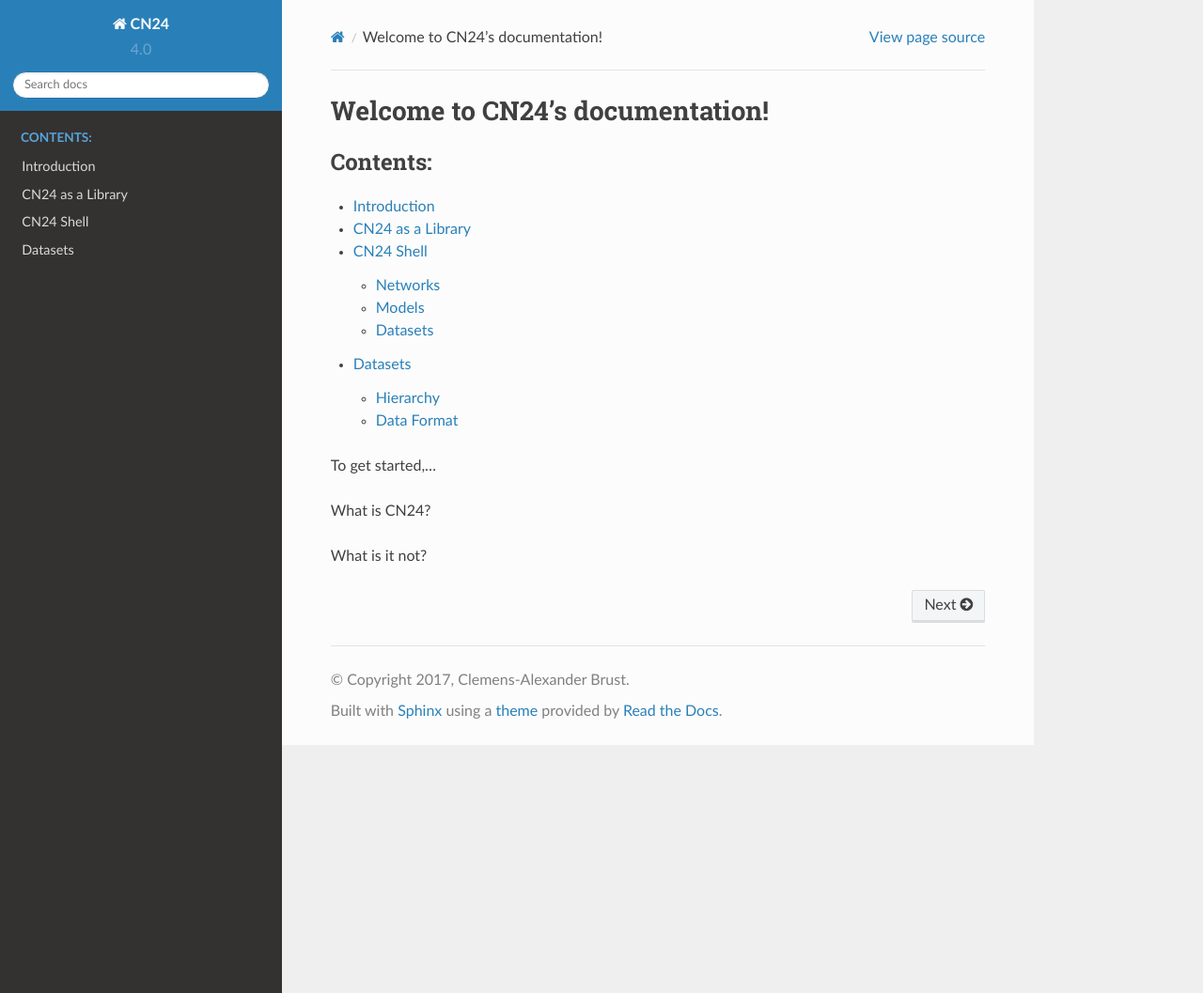
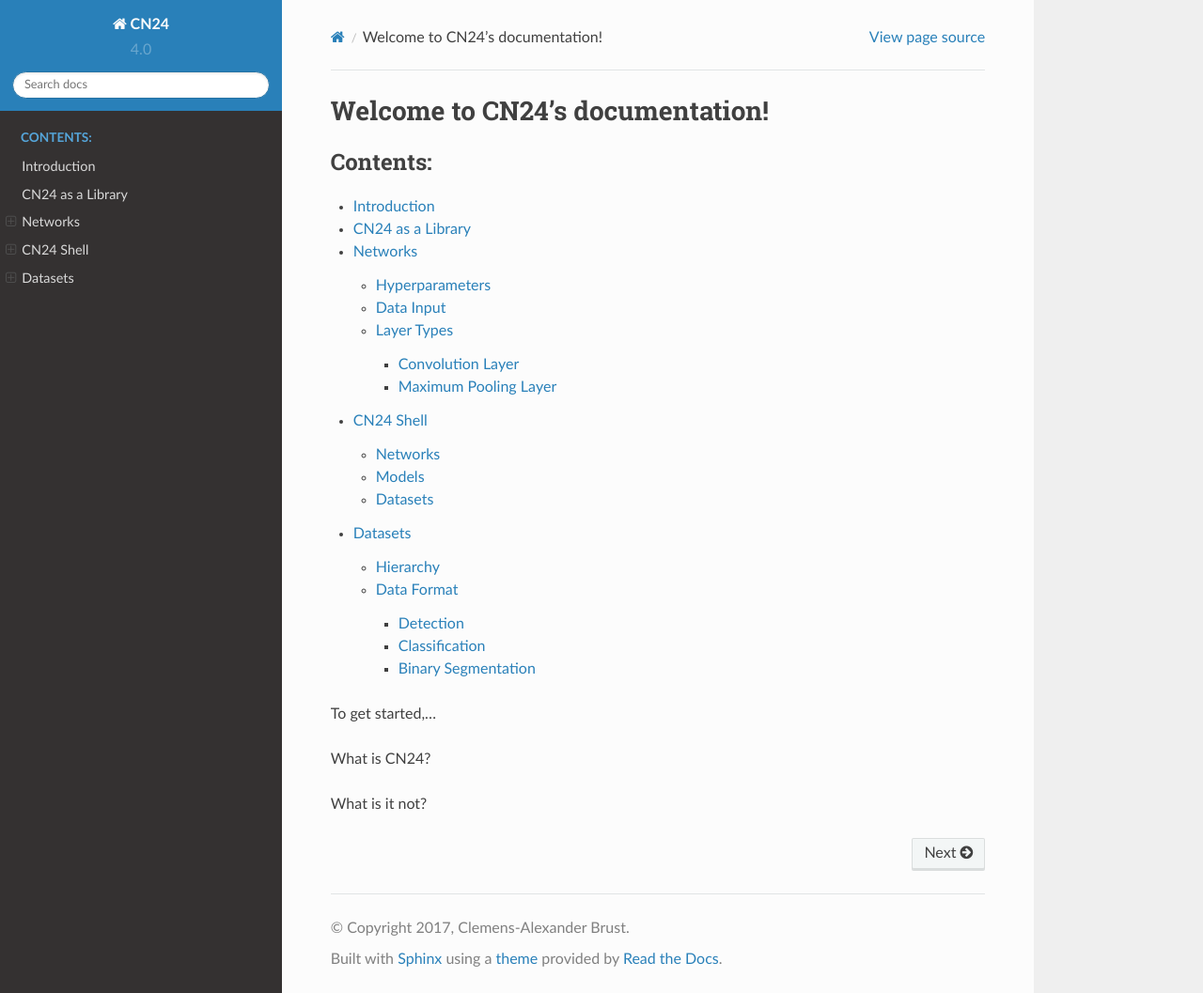
Before and after one commit to cvjena/cn24, a Sphinx documentation site: the page built from docs/index.rst, in a window 1280 px wide and 1057 px high. Shown: the whole window at 94% size. Built offline with Sphinx 7.4.7 and the Read the Docs theme 2.0.0, drawn with Linux system fonts in a browser that asks for light colours.

Commit message:
[doc] Documenting networks

```diff
--- a/docs/conf.py
+++ b/docs/conf.py
@@ -95,7 +95,10 @@
 # further.  For a list of options available for each theme, see the
 # documentation.
 #
-# html_theme_options = {}
+html_theme_options = {
+  'navigation_depth': 3,
+  'collapse_navigation': False
+}
 
 # Add any paths that contain custom static files (such as style sheets) here,
 # relative to this directory. They are copied after the builtin static files,
--- a/docs/index.rst
+++ b/docs/index.rst
@@ -7,11 +7,12 @@
 ================================
 
 .. toctree::
-   :maxdepth: 2
+   :maxdepth: 4
    :caption: Contents:
 
    intro
    library
+   networks
    shell
    datastruct
 
--- /dev/null
+++ b/docs/layertypes.rst
@@ -0,0 +1,8 @@
+Layer Types
+...........
+
+Convolution Layer
+~~~~~~~~~~~~~~~~~
+
+Maximum Pooling Layer
+~~~~~~~~~~~~~~~~~~~~~
```
Also changed, not shown: docs/networks.rst (added, +85 -0 lines).
